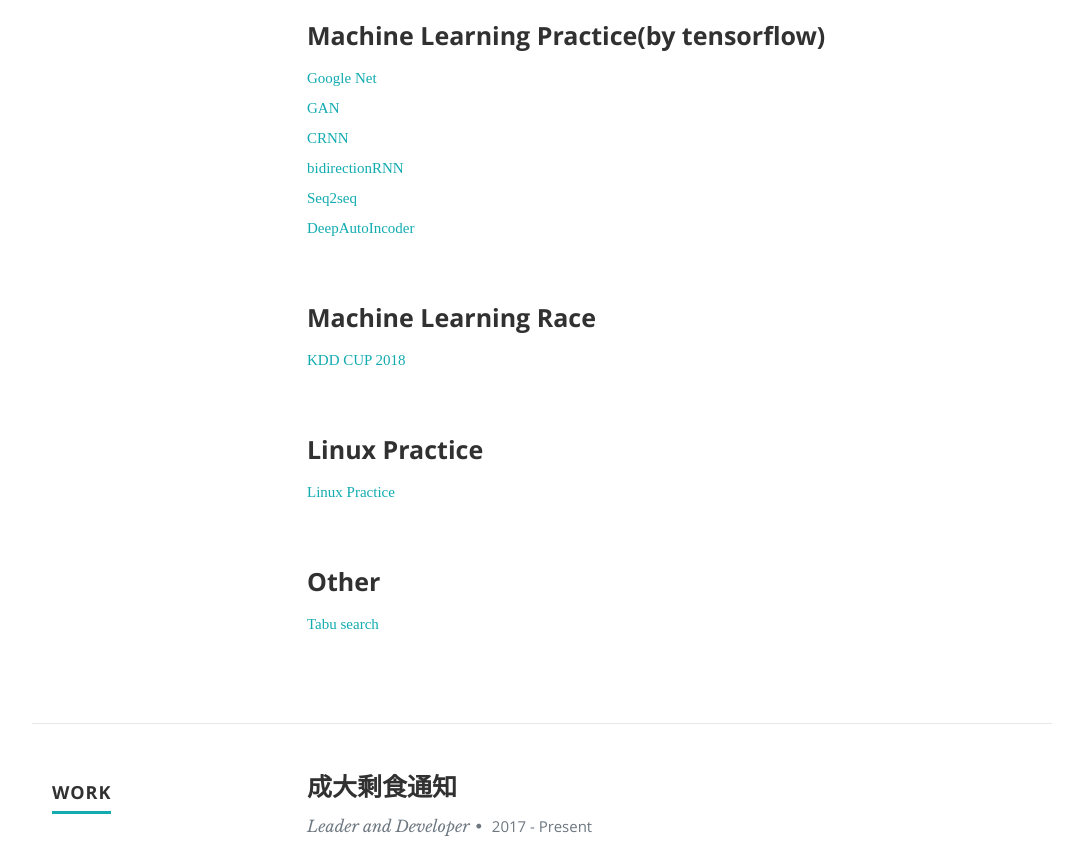
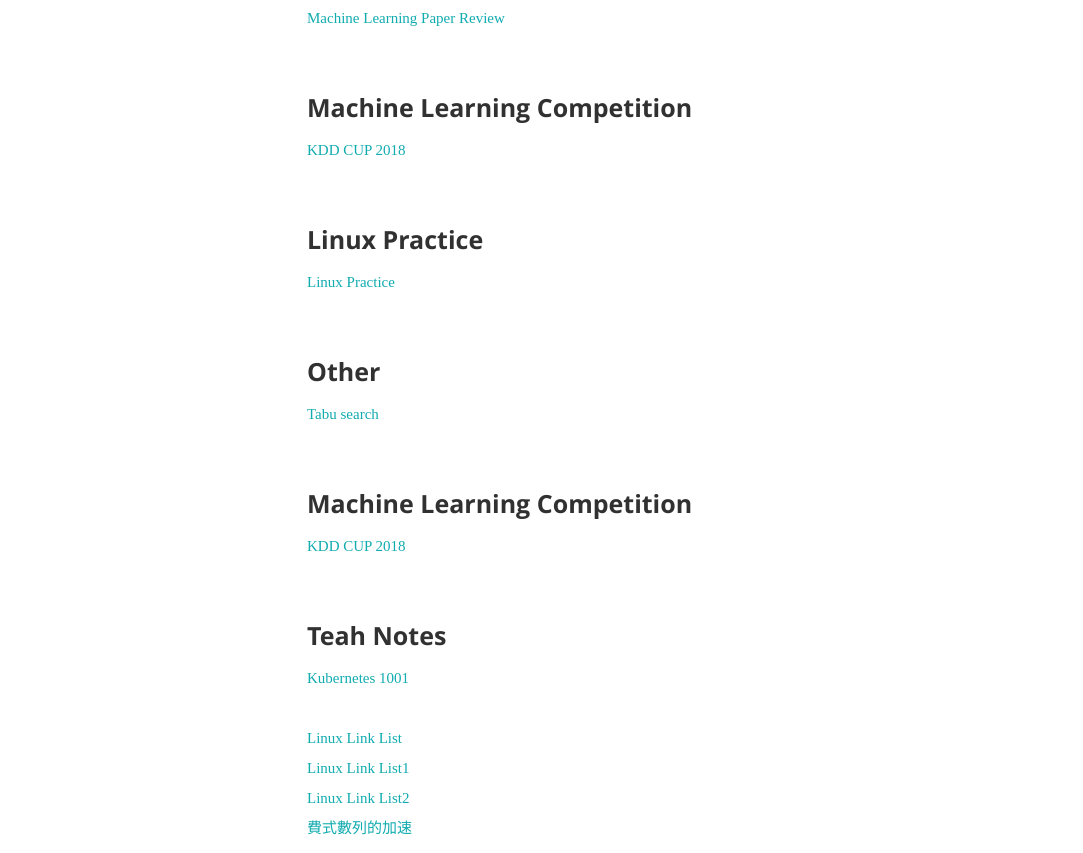
Before and after one commit to Zames-Chang/Zames-Chang.github.io, a plain HTML site: page index.html in a window 1280 px wide. Shown: the part 2471-3324 px from the top of the page, without its empty margins (98-1181 px from the left). Drawn offline with nearby package versions, Linux system fonts and the light colour scheme.

Commit message:
Update info

```diff
--- a/index.html
+++ b/index.html
@@ -135,10 +135,9 @@
                   <p class="info">Master in Computer Science <span>&bull;</span> <em class="date">在學中</em></p>
 
                   <p>
-                  我的大學生活不像一般人幸運，我花了很多時間找尋自己要什麼，我大一就讀資源工程學系，我是指考生，從上面填下來就是這個系了，因此我大一就下定決心要轉去一個我喜歡的系，材料系，
-那時候我只覺得我高中化學考得不錯，所以想轉到這個系所念書，我十分認真地的考試唸書，上下學期都拿了全班第一的書卷獎，但是轉到材料系之後發現這不是我想要的生活，我的成績一落千丈，
-於是我在二下的時候，去電機系找到一位教授帶著我寫程式，那時候我幾乎對於程式沒有任何概念，但是我卻在實驗室當一個小小見習生的過程中找到自己真正喜歡的領域，於是我大三的時候決定，
-降轉去大二的資訊系，雖然成績沒有很好看，但是我很確定這是我未來想要的日子與方向。
+                    我是一個喜歡技術並且喜歡與人分享，很喜歡把自己腦中的 idea 實作出來的感覺，也喜歡與朋友一起完成一些作品，例如與電機系同學合作，在台大黑客松上做一個 會自己跟著你跑的行李箱的 prototype。<br>
+                    我是一個喜歡與開源社群互動的人，最近有機會可以跟MOPCON後端組一起開發 2019 活動網頁後端。雖然是一個技術人，但我喜歡與人交流，喜歡與人互動，發覺生活上的需求，像是我跟同學聊天發現他有在接逐字稿，便幫他接了自然語言辨識的API幫助他更輕鬆的完成工作。
+
                   </p>
 
                </div>
@@ -210,27 +209,12 @@ CS231n 　　 李飛飛教授<br>
                   <h3>Machine Learning Practice(by tensorflow)</h3>
 
                   <p>
-                  <a href="https://github.com/z5254215560/google_net">
-                    Google Net<br>
-                  </a>
-                  <a href="https://github.com/z5254215560/eazyGAN">
-                    GAN<br>
-                  </a>
-                  <a href="https://github.com/z5254215560/crnn">
-                    CRNN<br>
-                  </a>
-                  <a href="https://github.com/z5254215560/bidirectionRNN">
-                    bidirectionRNN<br>
-                  </a>
-                  <a href="https://github.com/z5254215560/seqToSeq">
-                    Seq2seq<br>
-                  </a>
-                  <a href="https://github.com/z5254215560/DeepAutoIncoder">
-                    DeepAutoIncoder<br>
+                  <a href="https://github.com/Zames-Chang/machine-learning-paper-review">
+                    Machine Learning Paper Review<br>
                   </a>
                   <br>
                   </p>
-                  <h3>Machine Learning Race</h3>
+                  <h3>Machine Learning Competition</h3>
 
                   <p>
                   <a href="https://github.com/z5254215560/kdd-2018">
@@ -254,6 +238,34 @@ CS231n 　　 李飛飛教授<br>
                   </a>
                   <br>
                   </p>
+                  <h3>Machine Learning Competition</h3>
+
+                  <p>
+                  <a href="https://github.com/z5254215560/kdd-2018">
+                     KDD CUP 2018<br>
+                  </a>
+                  <br>
+                  </p>
+                  <h3>Teah Notes</h3>
+                    <p>
+                      <a href="https://hackmd.io/s/BkhHi4Zv4">
+                        Kubernetes 1001<br>
+                                    </a>
+                                    <br>
+                      <a href="https://hackmd.io/s/S2ce7HZhT7O3M7wltUvsIA">
+                                      Linux Link List<br>
+                                                  </a>
+                                                  <a href="https://hackmd.io/qVXOqAavTLiGBvZbMaU9Hw">
+                                                    Linux Link List1<br>
+                                                                </a>
+                                                  <a href="https://hackmd.io/s/S2ce7HZhT7O3M7wltUvsIA">
+                                                    Linux Link List2<br>
+                                                                </a>
+                                                                <a href="https://hackmd.io/s/J0VudaHPS_2VcBXzDXOsfQ">
+                                                                  費式數列的加速<br>
+                                                                              </a>
+
+                                    </p>
                </div>
 
             </div> <!-- item end -->
@@ -299,7 +311,7 @@ CS231n 　　 李飛飛教授<br>
 
                   <p>
                   協助得來空間設計製作官方網站<br>
-                  <a href="http://172.104.163.221/">
+                  <a href="http://www.terra.com.tw/">
                   官方網站連結<br>
                   </a>
                   </p>
@@ -315,32 +327,12 @@ CS231n 　　 李飛飛教授<br>
                   <p class="info">intern <span>&bull;</span> <em class="date">2017 - 2018</em></p>
 
                   <p>
-我參與一個叫digi+數位人才加速計畫的時候實習的兩家因計畫合作的企業，在實習過程中我所做的專題是利用deep learning自動將不良內容（以香菸為例）打上馬賽克，我認為打馬這種工作要請一堆工讀生來做實在太辛苦了，所以我想自動化這個工作。我的作法是先用疊一個yolo的模型，先抓出我想要的東西的位子，再根據這位子用open-cv做馬賽克處理(基於保密合約，抱歉不能提供程式碼，雖然他們應該也不在乎這種小小專案0.0)<br>
-                  <a href="https://www.youtube.com/watch?v=Rj2VV63TIFo&t=14s">
-                  結果demo<br>
-                  </a>
+實習過程中我所做的專題是利用deep learning自動將不良內容（以香菸為例）打上馬賽克<br>
                   </p>
 
                </div>
 
             </div> <!-- item end -->
-            <!--
-            <div class="row item">
-
-               <div class="twelve columns">
-
-                  <h3 style="font-weight:bold;">成大排課輔助課表</h3>
-                  <p class="info">Developer <span>&bull;</span> <em class="date">2017 - 2018</em></p>
-
-                  <p>
-因為想要練習vue.js，所以順便幫大家寫一個可以排課表的網頁<br>
-                  <a href="https://merry.ee.ncku.edu.tw/~e44041034/">
-                  課表輔助系統<br>
-                  </a>
-                  </p>
-
-               </div>
-               -->
             </div> <!-- item end -->
          </div> <!-- main-col end -->
 
@@ -361,7 +353,7 @@ CS231n 　　 李飛飛教授<br>
 	            <li><span class="bar-expand photoshop"></span><em>Python</em></li>
                     <p>tensorflow,keras,sklearn,pandas...</p><br>
                     <li><span class="bar-expand illustrator"></span><em>Javascript</em></li>
-                    <p>html5,css3,jquery跟vue.js，會webpack,sass,pug等preprocesser，後端主要使用nodejs express</p><br>
+                    <p>html5,css3,jquery跟vue.js，會webpack,sass,pug等preprocesser，後端主要使用nodejs, php, Django</p><br>
 		    <li><span class="bar-expand wordpress"></span><em>C/C++</em></li>
                     <p>tree,graph,link-list,system cache(LRU),OS,linux。
 		</ul>
```
